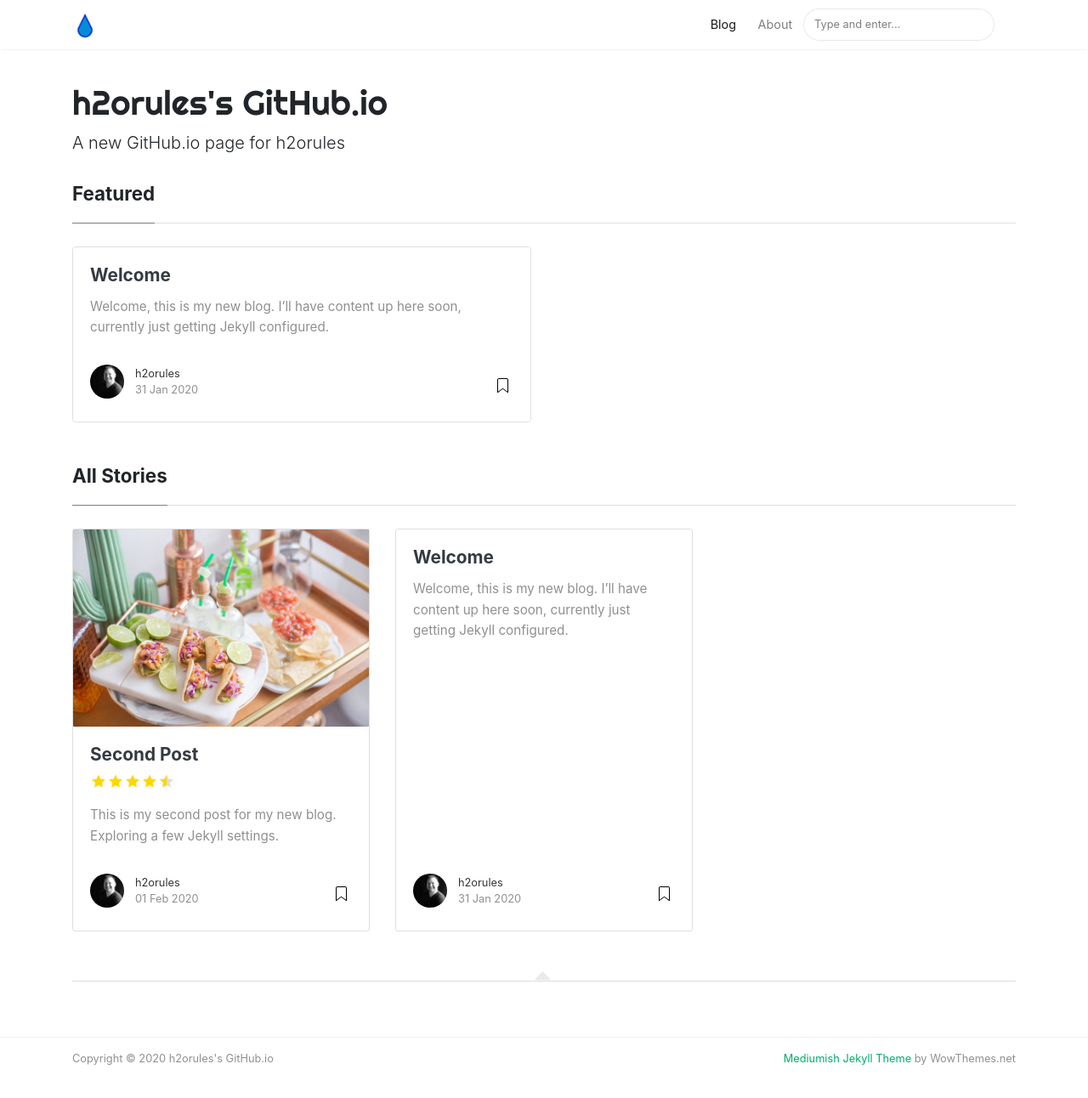
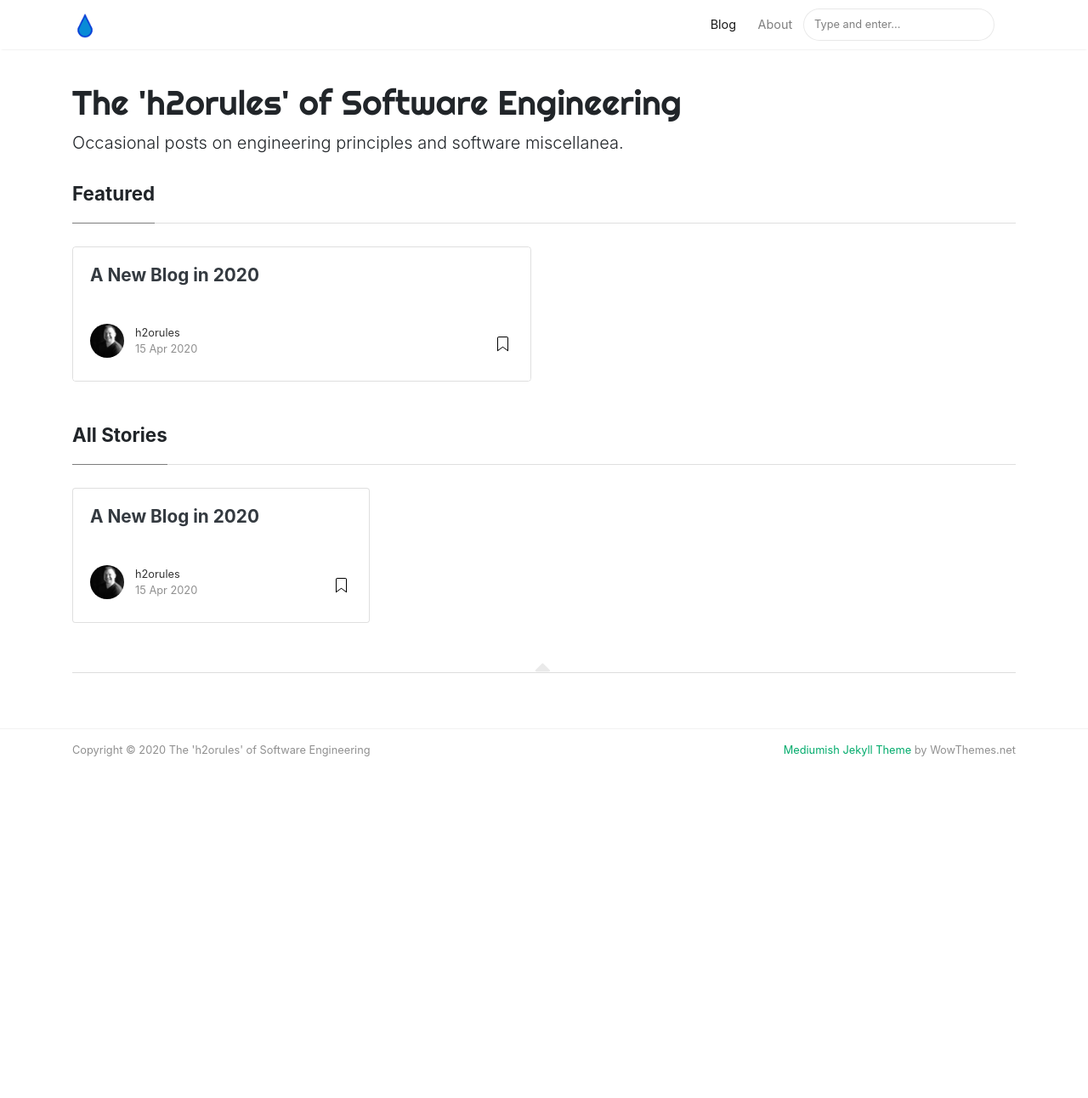
Before and after one commit to h2orules/h2orules.github.io, a Jekyll site: the page built from index.html, in a window 1280 px wide and 1329 px high. Shown: the top 1292 px of the window at 85% size. Built offline with Jekyll 4.4.1, drawn with Linux system fonts in a browser that asks for light colours; nearby versions of some CDN libraries; the list of posts is cut into pages by our own code.

Commit message:
Update About page Create first post - still needs content

```diff
--- a/_config.yml
+++ b/_config.yml
@@ -1,7 +1,7 @@
 # Site
-name: "h2orules's GitHub.io"
-title: "h2orules's GitHub.io"
-description: "A new GitHub.io page for h2orules"
+name: "The 'h2orules' of Software Engineering"
+title: "The 'h2orules' of Software Engineering"
+description: "Occasional posts on engineering principles and software miscellanea."
 logo: 'assets/images/h2orules-logo.png'
 favicon: 'assets/images/h2orules-logo-small.png'
 # baseurl: "/blog"
--- a/_pages/about.md
+++ b/_pages/about.md
@@ -8,9 +8,12 @@ permalink: /about
 <div class="row justify-content-between">
 <div class="col-md-8 pr-5">
 
-<p>This is the blog for h2orules on github. More content coming soon.</p>
+<p>I'm Ben Betz, an engineering manager at Microsoft.</p>
+<p>This is my personal blog, where I intend to write about the engineering principles I've learned throughout my career, primarily around project management. I've discovered that despite many great resources for learning agile, waterfall, and hybrid models, this is still a skill that takes a long time to develop, and is not taught formally on the job. Thus I hope my occasional writings here help others avoid re-learning some of the lessons I have.</p>
+<p>I view this blog as a creative outlet, and a chance to share my thoughts that go beyond my day to day work responsibilities.  I'll also likely include some posts about fun projects, such as setting up this blog using Jekyll in WSL2, edited in VSCode, as well as my fledgling efforts to automate the Lego Roller Coaster with an Arduino.</p>
+<p><i>Fun personal fact:</i> In spare time of years past, I've also been a semi-professional photographer and scuba instructor. I was also a competitive swimmer from childhood through university, hence my blog name (and twitter handle).</p>
 
-<!--<p class="mb-5"><img class="shadow-lg" src="{{site.baseurl}}/assets/images/mediumish-jekyll-template.png" alt="jekyll template mediumish" /></p>-->
+<p class="mb-5"></p>
 
 </div>
 
--- /dev/null
+++ b/_posts/2020-04-15-A-New-Blog-In-2020.md
@@ -0,0 +1,12 @@
+---
+layout: post
+title: "A New Blog in 2020"
+date: 2020-04-15 23:06
+categories: [ Miscellanea ]
+author: h2orules
+tags: []
+featured: true
+hidden: false
+summary:
+description:
+---
```
Also changed, not shown: other parts of _pages/about.md (+2 -0 lines), .templates/2020-01-31-welcome.md (renamed from _posts/2020-01-31-welcome.md), .templates/2020-02-1-second-post.md (renamed from _posts/2020-02-1-second-post.md).
